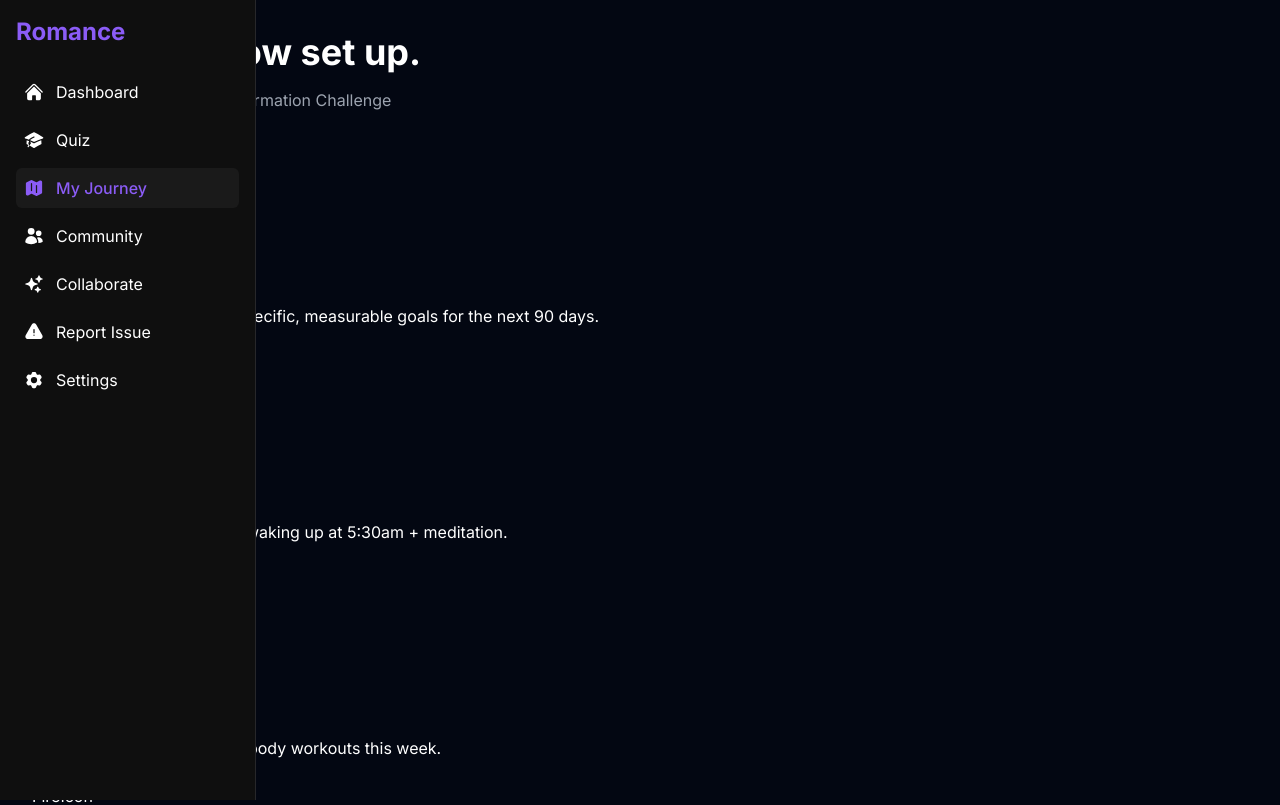
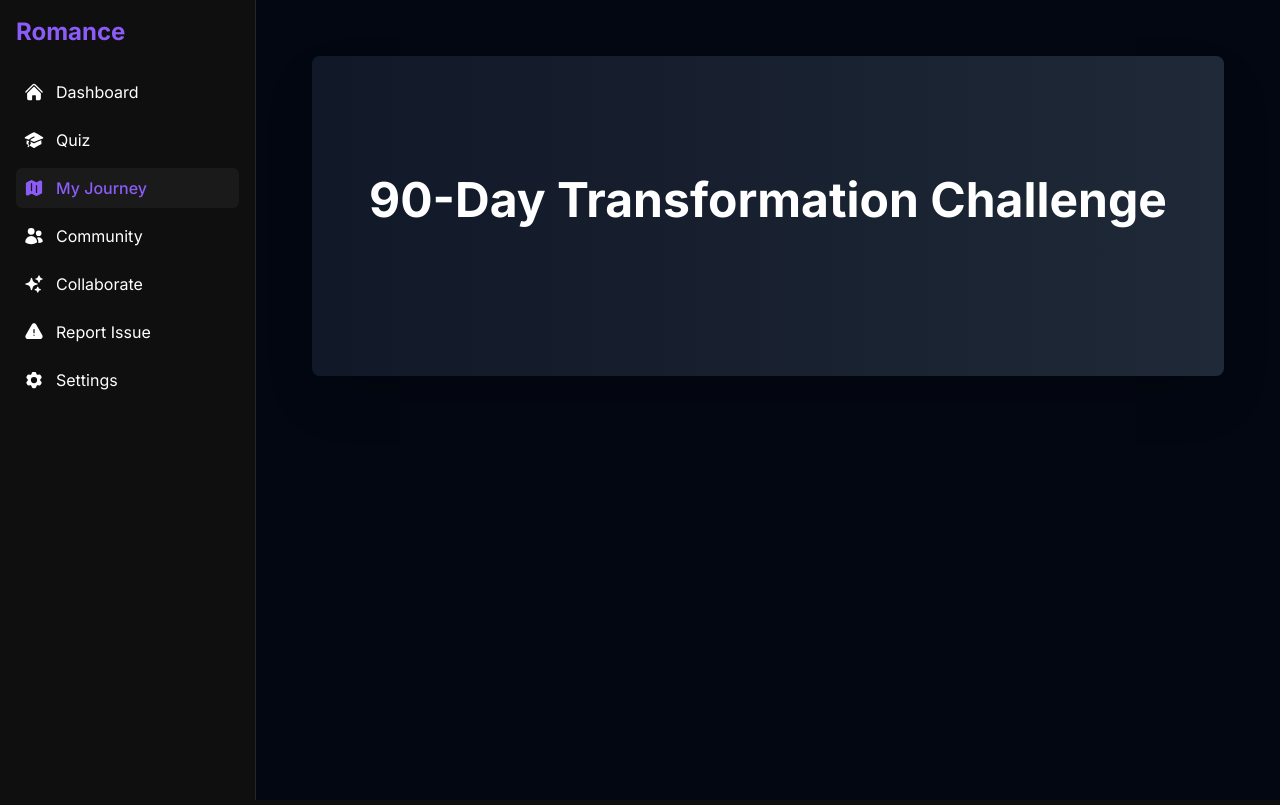
Before and after one commit to benjamindestiny/romance, a React (Vite) app: page /journey in a window 1280 px wide. Shown: the top 805 px of the page. Built offline with nearby package versions, Linux system fonts and the light colour scheme.

Commit message:
Removed unnecessary sections from the Journey (in building)

```diff
--- a/src/pages/Journey.jsx
+++ b/src/pages/Journey.jsx
@@ -3,7 +3,6 @@
 import BottomNav from '../components/BottomNav.jsx';
 import { FlagIcon, SunIcon, FireIcon, ScaleIcon, RocketLaunchIcon, CameraIcon } from '@heroicons/react/20/solid';
 
-// Icon mapping - maps string names to actual components
 const iconMap = {
   FlagIcon,
   SunIcon,
@@ -14,6 +13,10 @@
 };
 
 export default function Journey() {
+  const [selectedMilestone, setSelectedMilestone] = useState(null);
+  const [showDetailModal, setShowDetailModal] = useState(false);
+  const [timelineFilter, setTimelineFilter] = useState("all");
+  const [viewMode, setViewMode] = useState("timeline");
   const [journeyData, setJourneyData] = useState({
     title: "90-Day Transformation Challenge",
     startDate: "2025-01-01",
@@ -77,38 +80,18 @@
       }
     ]
   });
-  const [selectedMilestone, setSelectedMilestone] = useState(null);
-  const [showDetailModal, setShowDetailModal] = useState(false);
-  const [timelineFilter, setTimelineFilter] = useState("all");
-  const [viewMode, setViewMode] = useState("timeline");
 
   return (
-    <main className="min-h-screen bg-gray-950 text-white p-8">
+    <div className="min-h-screen bg-gray-950 text-white p-8">
       <Sidebar />
-      <div>
-        <h1 className="text-4xl font-bold mb-4">States are now set up.</h1>
-        <p className="text-gray-400">Journey title: {journeyData.title}</p>
-        <p className="text-gray-400">Progress: {journeyData.overallProgress}%</p>
-        <p className="text-gray-400">Milestones count: {journeyData.milestones.length}</p>
-        <p className="text-gray-400">Icons List below</p>
-        {journeyData.milestones.map(d => {
-          const IconComponent = iconMap[d.icon];
-          return (
-            <div key={d.id}>
-              <p>{d.id}</p>
-              <p>{d.id}</p>
-              <p>{d.title}</p>
-              <p>date: {d.date}</p>
-              <p>status: {d.status}</p>
-              <p>description: {d.description}</p>
-              <p>points: {d.points}</p>
-              <p>{d.icon}</p>
-              {IconComponent && <IconComponent className="w-6 h-6" />}
-            </div>
-          );
-        })}
-      </div>
+      <main className='md:ml-64 p-4 md:p-6'>
+        <section className='bg-gradient-to-r from-gray-900 to-gray-800 rounded-lg p-12 mb-8 h-80 flex flex-col justify-center items-center text-center shadow-2xl'>
+          <h1 className='text-5xl font-bold mb-8 text-white'>
+            {journeyData.title}
+          </h1>
+        </section>
+      </main>
       <BottomNav />
-    </main>
+    </div>
   );
 }
```
